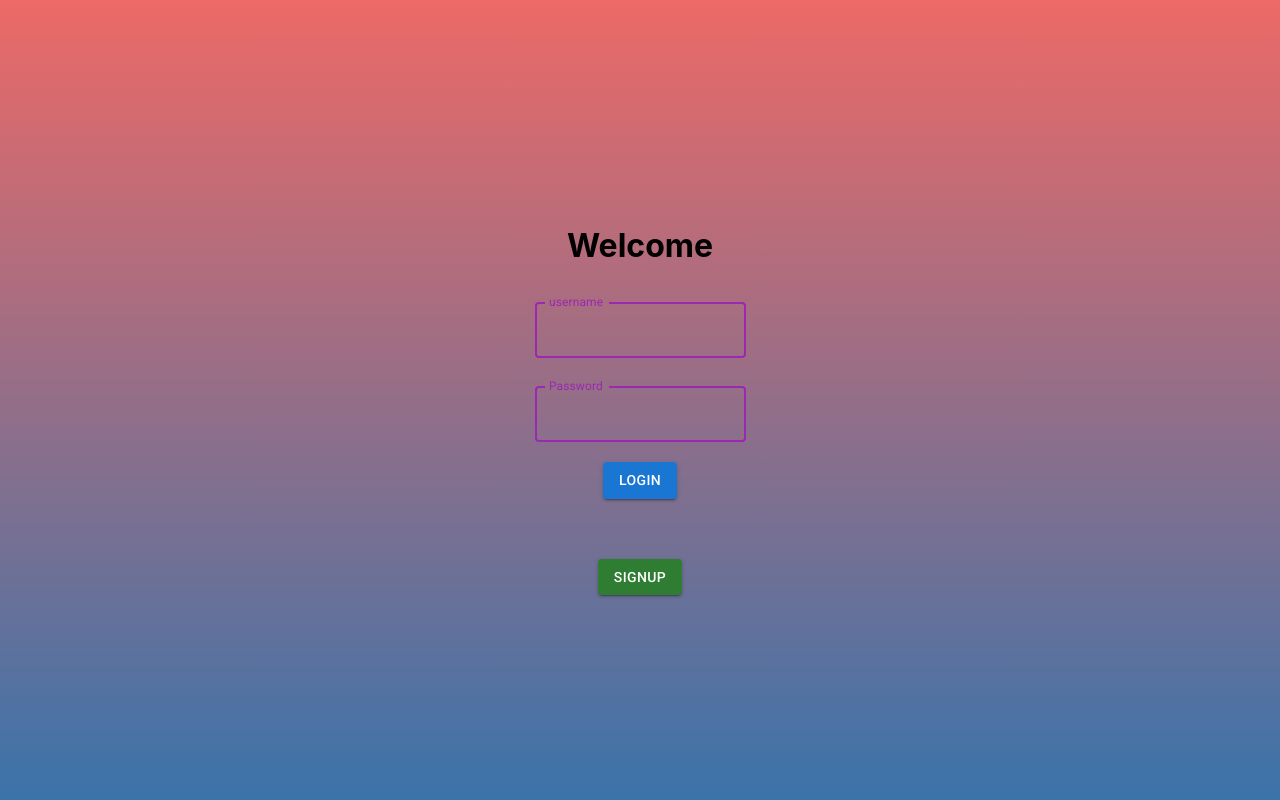
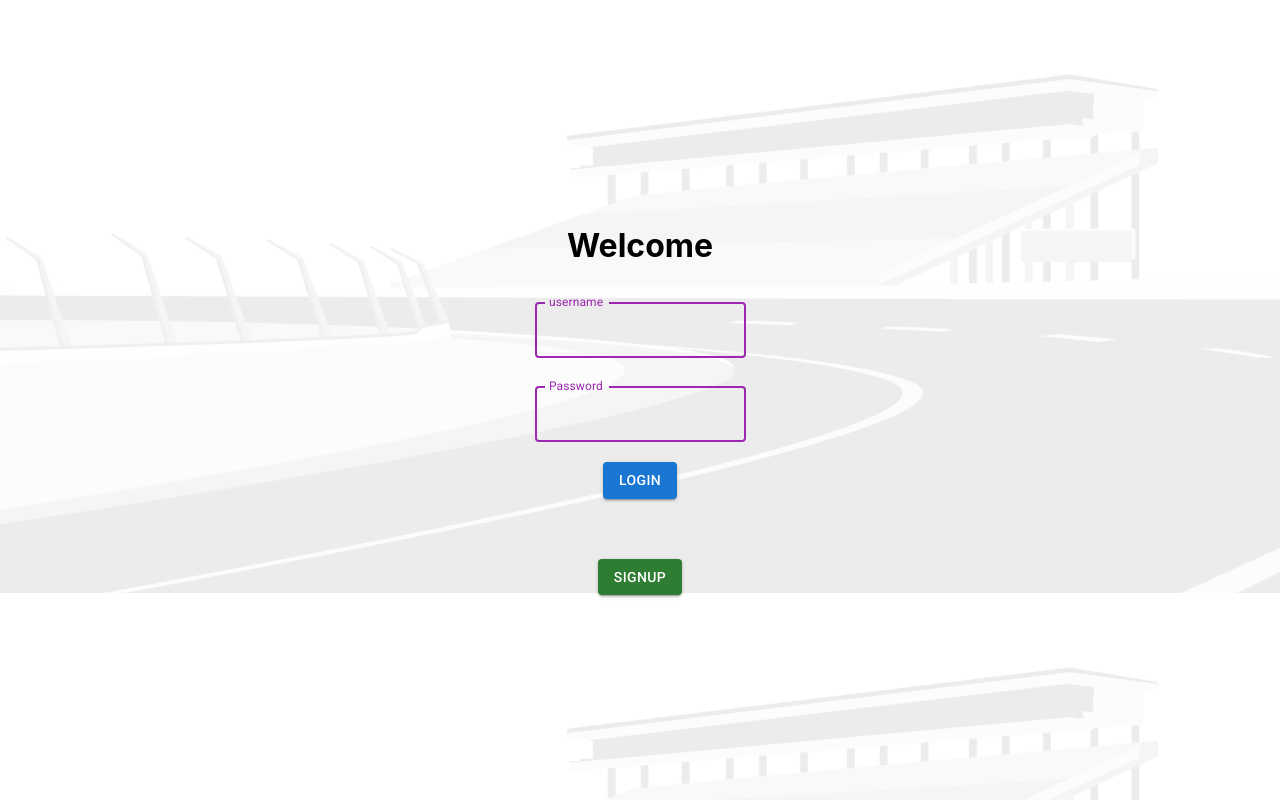
Before and after one commit to gokulanand-selvan/todo, a React (Create React App) app: page / in a window 1280 px wide. Built offline with nearby package versions, Linux system fonts and the light colour scheme.

Commit message:
updated image

```diff
--- a/src/components/Login.jsx
+++ b/src/components/Login.jsx
@@ -3,9 +3,11 @@ import { useNavigate } from "react-router-dom";
 import Button from '@mui/material/Button';
 import { TextField } from "@mui/material";
 import './login.css'
-import { Box } from "@mui/system";
+import { Box, height } from "@mui/system";
+// import bgImage from "./images/task.jpg";
+// import raindrops from "./raindrops.jpg";
 // import raindrops from "./components/raindrops.jpg"
-// import bgImage from "./images/task.jpg";
+import backgroundImage from "./background.png";
 
 
 
@@ -20,12 +22,18 @@ export const Login = () => {
     const navigate = useNavigate();
 
     return (
+        <Box sx={{
+            backgroundImage: `url(${backgroundImage})`,
+            height: "100vh"
+        }} >
             <Box className="parentlogin"
-        // style={{
-        //     backgroundImage: `url(${bgImage})`,
+                // sx={{
+                //     // backgroundImage: `url(${bgImage})`,
+                //     background: { backgroundImage }
                 // }}
+                sx={{}}
             >
-
+                {/* <img src={raindrops} alt="pp" /> */}
 
                 <h1 >Welcome</h1>
                 <>
@@ -78,5 +86,6 @@ export const Login = () => {
                     <Button onSubmit={handleSubmit} variant="contained" type="submit" color="success" onClick={() => navigate("/signUp")}>SignUp</Button>
                 </>
             </Box>
+        </Box>
     );
 }
--- a/src/components/login.css
+++ b/src/components/login.css
@@ -5,11 +5,11 @@
   justify-content: center;
   flex-direction: column;
   align-content: flex-start;
-  background-color: lightgray;
-  background-image: linear-gradient(
+  /* background-color: lightgray; */
+  /* background-image: linear-gradient(
     rgba(245, 70, 66, 0.75),
-    rgba(8, 83, 156, 0.75)
-  );
+    rgba(8, 83, 156, 0.75) */
+  /* ); */
 
   /* background: rgb(2, 0, 36);
   background: linear-gradient(
@@ -18,4 +18,5 @@
     rgba(193, 193, 207, 1) 41%,
     rgba(0, 212, 255, 1) 100%
   ); */
+  background-image: "background.png";
 }
```
Also changed, not shown: src/components/background.png (added). Lines whose indentation alone changed are shown as unchanged.
